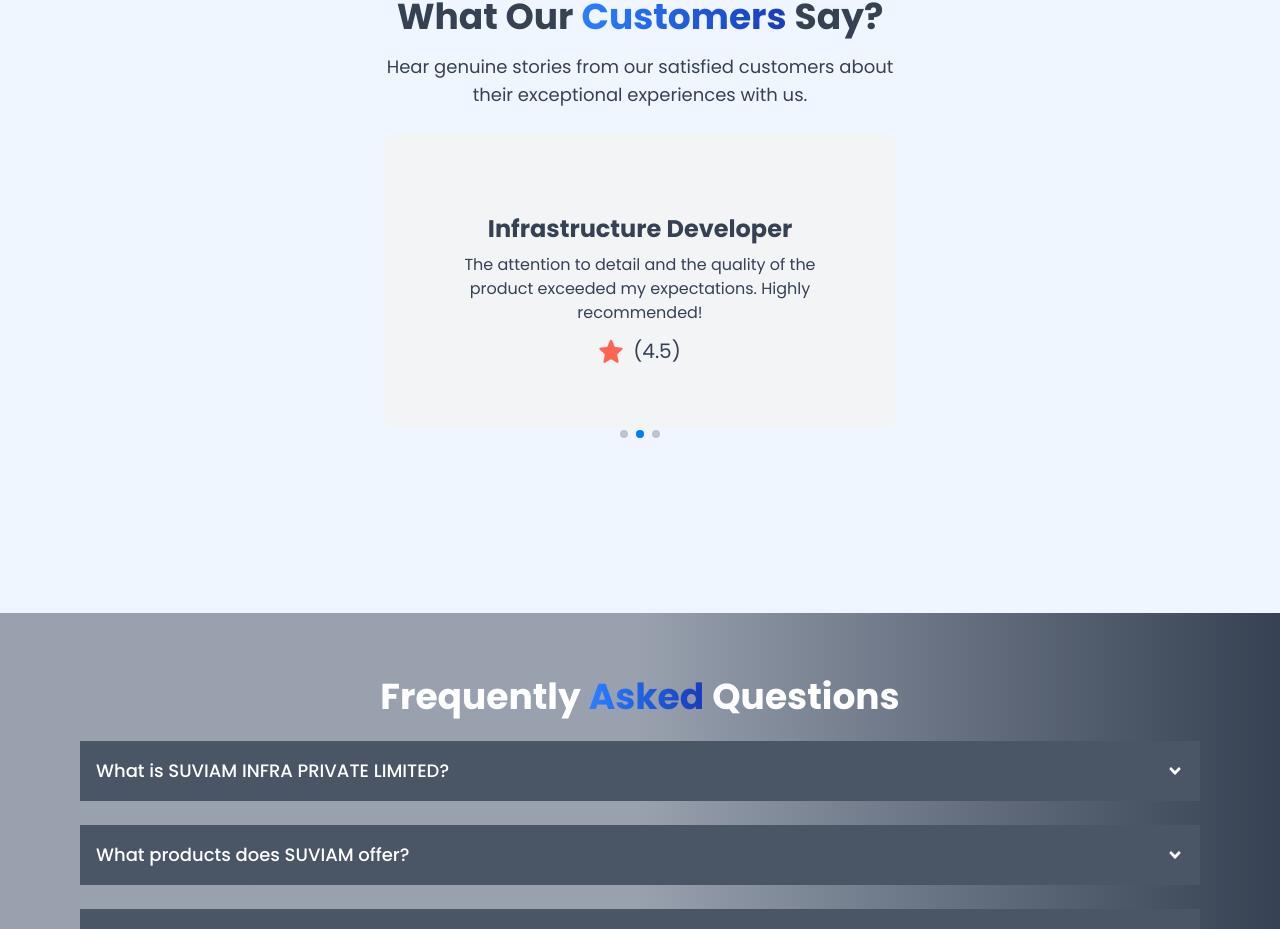
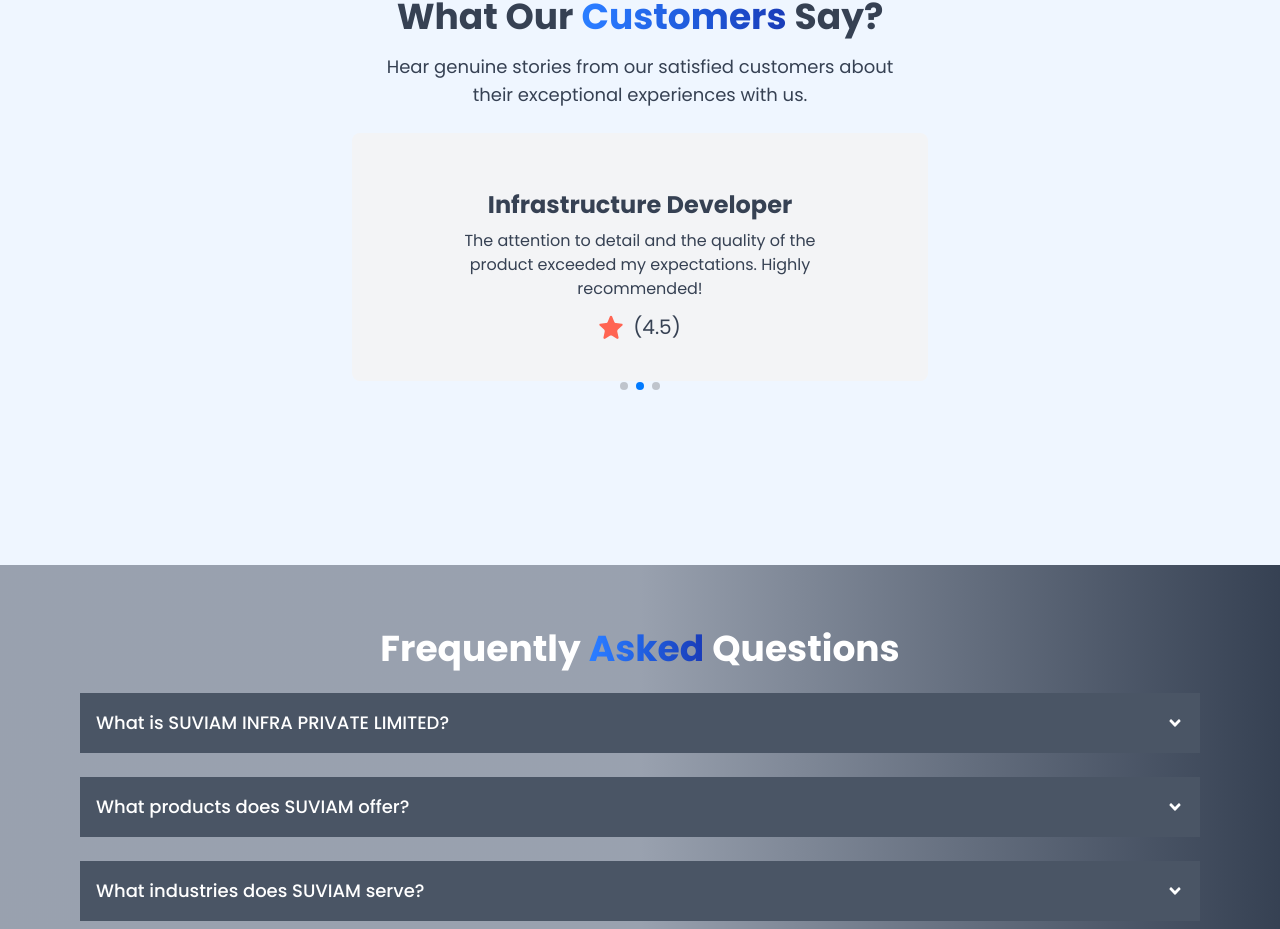
Before and after one commit to YatinDevs/suviaminfra, a React (Vite) app: page / in a window 1280 px wide. Shown: the part 3587-4516 px from the top of the page. Built offline with nearby package versions, Linux system fonts and the light colour scheme; a web font is replaced by a local one.

Commit message:
Gallery and Projects and Contact Us

```diff
--- a/src/components/ReviewCard/ReviewCard.jsx
+++ b/src/components/ReviewCard/ReviewCard.jsx
@@ -2,7 +2,7 @@
 
 const ReviewCard = ({ imgURL, customerName, rating, feedback }) => {
   return (
-    <div className="flex flex-col justify-center items-center m-10  ">
+    <div className="flex flex-col justify-center items-center my-10 ">
       {/* <img
         src={imgURL}
         alt={customerName}
--- a/src/pages/Homepage/Testimonials.jsx
+++ b/src/pages/Homepage/Testimonials.jsx
@@ -8,7 +8,7 @@
 
 const Testimonials = () => {
   return (
-    <section className="max-container bg-blue-50 py-24 text-gray-700 transition-opacity duration-700 ease-in-out opacity-100 hover:opacity-90">
+    <section className="max-container bg-blue-50 py-24 w-full text-gray-700 transition-opacity duration-700 ease-in-out opacity-100 hover:opacity-90">
       <h3 className="font-palanquin text-center text-2xl md:text-4xl font-bold">
         What Our
         <span className=" m-2 bg-gradient-to-r from-blue-500 to-blue-800 text-transparent bg-clip-text">
@@ -24,12 +24,12 @@
         autoplay={{ delay: 3000 }}
         pagination={{ clickable: true }}
         modules={[Autoplay, Pagination]}
-        className="w-full  max-w-lg mx-auto mb-12 mt-6"
+        className="w-full  max-w-xl mx-auto mb-12 mt-6"
       >
         {reviews.map((review, index) => (
           <SwiperSlide
             key={index}
-            className="p-6 bg-gray-100 rounded-lg text-center"
+            className="w-full bg-gray-100 rounded-lg text-center"
           >
             <ReviewCard {...review} />
           </SwiperSlide>
--- a/src/pages/NavigationPages/About.jsx
+++ b/src/pages/NavigationPages/About.jsx
@@ -146,7 +146,7 @@
         </ContentWrapper>
       </motion.div>
       <motion.div>
-        <div className="grid grid-cols-1 sm:grid-cols-2 gap-6 mt-6 mx-8">
+        <div className="grid grid-cols-1  sm:grid-cols-2 gap-6 mt-1 mx-8">
           {iconData.map((item, index) => (
             <motion.div
               key={index}
```
